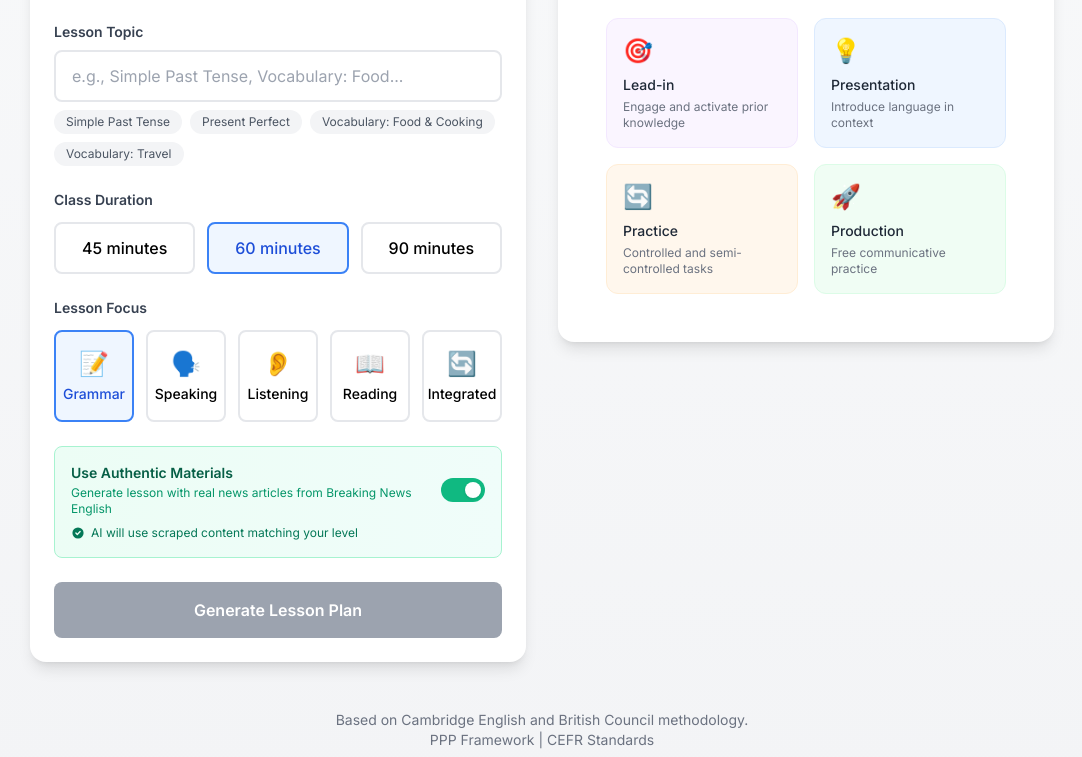
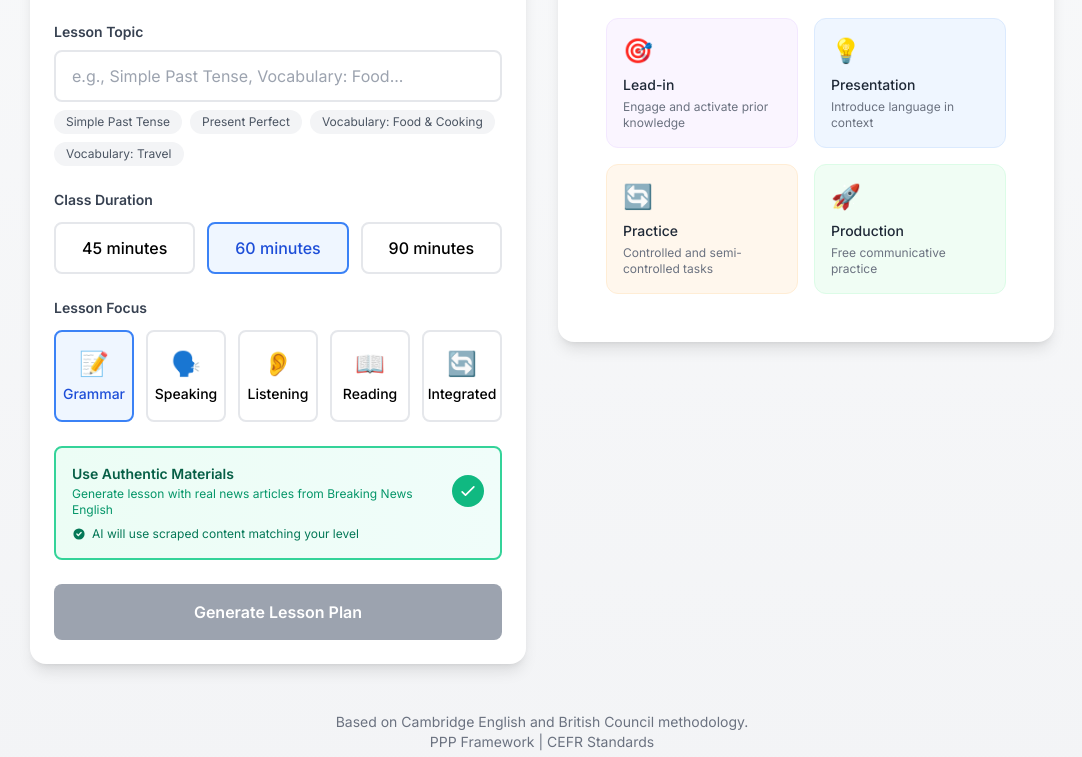
Before and after one commit to CarlosAMDev/english-classplanner-mvp, a Next.js app: page / in a window 1280 px wide. Shown: the part 450-1207 px from the top of the page, without its empty margins (98-1180 px from the left). Built offline with nearby package versions, Linux system fonts and the light colour scheme.

Commit message:
v1.0.3.9.1

```diff
--- a/src/components/ParameterForm.tsx
+++ b/src/components/ParameterForm.tsx
@@ -160,31 +160,38 @@ export default function ParameterForm({ onSubmit, isLoading }: ParameterFormProp
       </div>
 
       {/* Use Real Content Toggle */}
-      <div className="bg-gradient-to-r from-emerald-50 to-teal-50 p-3 sm:p-4 rounded-lg border border-emerald-200">
+      <div
+        onClick={() => setUseRealContent(!useRealContent)}
+        className={`p-3 sm:p-4 rounded-lg border-2 cursor-pointer transition-all duration-200 ${
+          useRealContent
+            ? 'bg-gradient-to-r from-emerald-50 to-teal-50 border-emerald-400'
+            : 'bg-gray-50 border-gray-200'
+        }`}
+      >
         <div className="flex items-center justify-between gap-3">
           <div className="flex-1">
-            <label htmlFor="useRealContent" className="block text-sm font-semibold text-emerald-800">
+            <label className="block text-sm font-semibold text-emerald-800 cursor-pointer">
               Use Authentic Materials
             </label>
             <p className="text-xs text-emerald-600 mt-0.5">
               Generate lesson with real news articles from Breaking News English
             </p>
           </div>
-          <button
-            type="button"
-            role="switch"
-            aria-checked={useRealContent}
-            onClick={() => setUseRealContent(!useRealContent)}
-            className={`relative h-6 w-11 shrink-0 cursor-pointer rounded-full transition-colors duration-200 ease-in-out focus:outline-none focus:ring-2 focus:ring-emerald-500 focus:ring-offset-2 ${
-              useRealContent ? 'bg-emerald-500' : 'bg-gray-300'
-            }`}
-          >
-            <span
-              className={`absolute top-1 h-4 w-4 rounded-full bg-white shadow transition-all duration-200 ease-in-out ${
-                useRealContent ? 'right-1' : 'left-1'
-              }`}
-            />
-          </button>
+          <div className={`flex items-center justify-center h-8 w-8 rounded-full transition-colors ${
+            useRealContent
+              ? 'bg-emerald-500 text-white'
+              : 'bg-gray-300 text-gray-500'
+          }`}>
+            {useRealContent ? (
+              <svg className="w-5 h-5" fill="none" stroke="currentColor" viewBox="0 0 24 24">
+                <path strokeLinecap="round" strokeLinejoin="round" strokeWidth={2} d="M5 13l4 4L19 7" />
+              </svg>
+            ) : (
+              <svg className="w-5 h-5" fill="none" stroke="currentColor" viewBox="0 0 24 24">
+                <path strokeLinecap="round" strokeLinejoin="round" strokeWidth={2} d="M6 18L18 6M6 6l12 12" />
+              </svg>
+            )}
+          </div>
         </div>
         {useRealContent && (
           <div className="mt-2 flex items-center gap-1.5 text-xs text-emerald-700">
```
